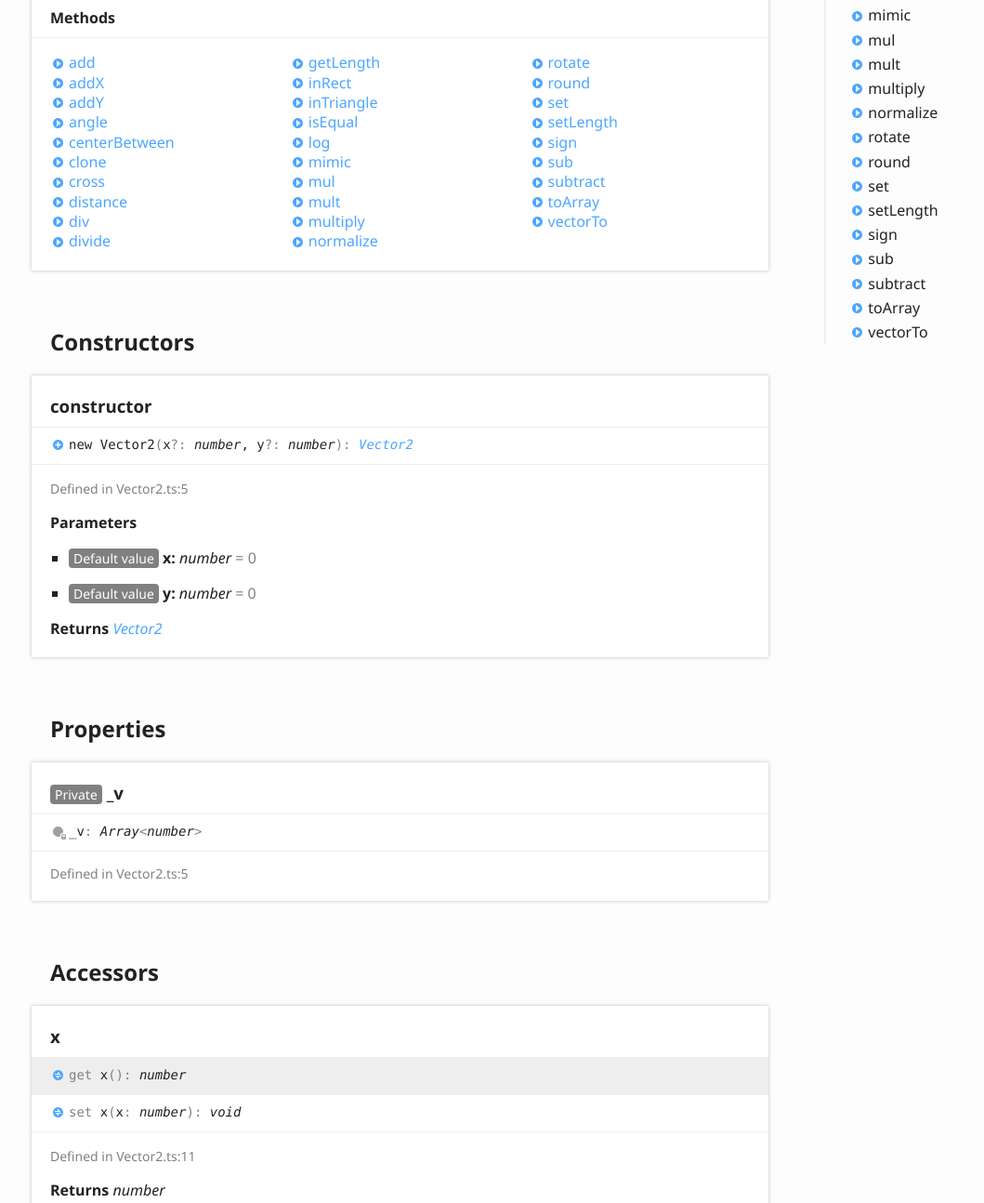
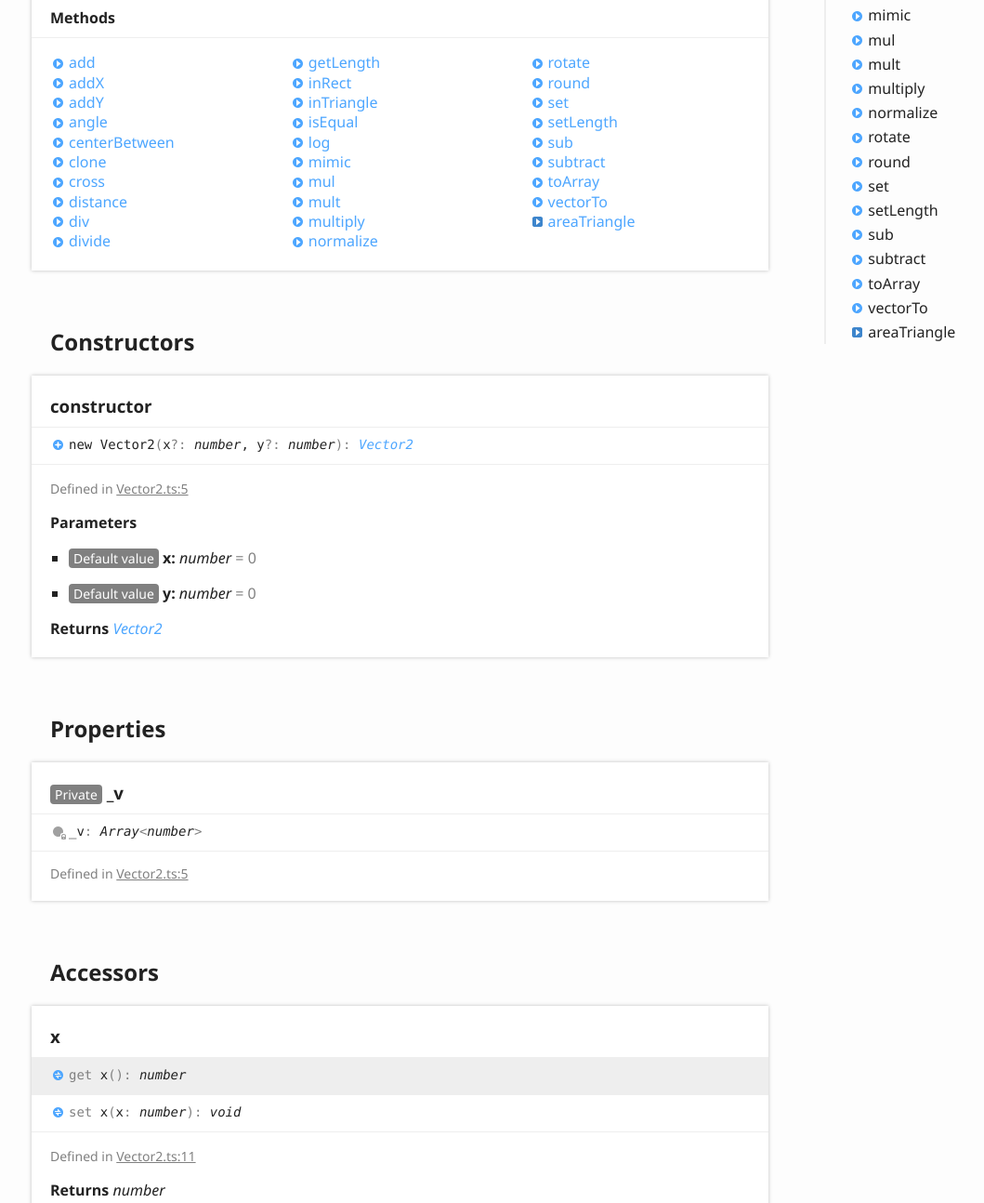
Before and after one commit to itbrandonsilva/vector2, a website: page docs/classes/vector2.html in a window 1280 px wide. Shown: the part 812-2106 px from the top of the page at 93% size, without its empty margins (6-1065 px from the left). Drawn offline with Linux system fonts and the light colour scheme.

Commit message:
Sporadic updates.

```diff
--- a/docs/classes/vector2.html
+++ b/docs/classes/vector2.html
@@ -132,11 +132,11 @@
 								<li class="tsd-kind-method tsd-parent-kind-class"><a href="vector2.html#round" class="tsd-kind-icon">round</a></li>
 								<li class="tsd-kind-method tsd-parent-kind-class"><a href="vector2.html#set" class="tsd-kind-icon">set</a></li>
 								<li class="tsd-kind-method tsd-parent-kind-class"><a href="vector2.html#setlength" class="tsd-kind-icon">set<wbr>Length</a></li>
-								<li class="tsd-kind-method tsd-parent-kind-class"><a href="vector2.html#sign" class="tsd-kind-icon">sign</a></li>
 								<li class="tsd-kind-method tsd-parent-kind-class"><a href="vector2.html#sub" class="tsd-kind-icon">sub</a></li>
 								<li class="tsd-kind-method tsd-parent-kind-class"><a href="vector2.html#subtract" class="tsd-kind-icon">subtract</a></li>
 								<li class="tsd-kind-method tsd-parent-kind-class"><a href="vector2.html#toarray" class="tsd-kind-icon">to<wbr>Array</a></li>
 								<li class="tsd-kind-method tsd-parent-kind-class"><a href="vector2.html#vectorto" class="tsd-kind-icon">vector<wbr>To</a></li>
+								<li class="tsd-kind-method tsd-parent-kind-class tsd-is-static"><a href="vector2.html#areatriangle" class="tsd-kind-icon">area<wbr>Triangle</a></li>
 							</ul>
 						</section>
 					</div>
@@ -154,7 +154,7 @@
 						<li class="tsd-description">
 							<aside class="tsd-sources">
 								<ul>
-									<li>Defined in Vector2.ts:5</li>
+									<li>Defined in <a href="https://github.com/itbrandonsilva/vector2/blob/49bb31e/src/Vector2.ts#L5">Vector2.ts:5</a></li>
 								</ul>
 							</aside>
 							<h4 class="tsd-parameters-title">Parameters</h4>
@@ -179,7 +179,7 @@
 					<div class="tsd-signature tsd-kind-icon">_v<span class="tsd-signature-symbol">:</span> <span class="tsd-signature-type">Array</span><span class="tsd-signature-symbol">&lt;</span><span class="tsd-signature-type">number</span><span class="tsd-signature-symbol">&gt;</span></div>
 					<aside class="tsd-sources">
 						<ul>
-							<li>Defined in Vector2.ts:5</li>
+							<li>Defined in <a href="https://github.com/itbrandonsilva/vector2/blob/49bb31e/src/Vector2.ts#L5">Vector2.ts:5</a></li>
 						</ul>
 					</aside>
 				</section>
@@ -197,7 +197,7 @@
 						<li class="tsd-description">
 							<aside class="tsd-sources">
 								<ul>
-									<li>Defined in Vector2.ts:11</li>
+									<li>Defined in <a href="https://github.com/itbrandonsilva/vector2/blob/49bb31e/src/Vector2.ts#L11">Vector2.ts:11</a></li>
 								</ul>
 							</aside>
 							<h4 class="tsd-returns-title">Returns <span class="tsd-signature-type">number</span></h4>
@@ -205,7 +205,7 @@
 						<li class="tsd-description">
 							<aside class="tsd-sources">
 								<ul>
-									<li>Defined in Vector2.ts:19</li>
+									<li>Defined in <a href="https://github.com/itbrandonsilva/vector2/blob/49bb31e/src/Vector2.ts#L19">Vector2.ts:19</a></li>
 								</ul>
 							</aside>
 							<h4 class="tsd-parameters-title">Parameters</h4>
@@ -229,7 +229,7 @@
 						<li class="tsd-description">
 							<aside class="tsd-sources">
 								<ul>
-									<li>Defined in Vector2.ts:15</li>
+									<li>Defined in <a href="https://github.com/itbrandonsilva/vector2/blob/49bb31e/src/Vector2.ts#L15">Vector2.ts:15</a></li>
 								</ul>
 							</aside>
 							<h4 class="tsd-returns-title">Returns <span class="tsd-signature-type">number</span></h4>
@@ -237,7 +237,7 @@
 						<li class="tsd-description">
 							<aside class="tsd-sources">
 								<ul>
-									<li>Defined in Vector2.ts:20</li>
+									<li>Defined in <a href="https://github.com/itbrandonsilva/vector2/blob/49bb31e/src/Vector2.ts#L20">Vector2.ts:20</a></li>
 								</ul>
 							</aside>
 							<h4 class="tsd-parameters-title">Parameters</h4>
@@ -263,7 +263,7 @@
 						<li class="tsd-description">
 							<aside class="tsd-sources">
 								<ul>
-									<li>Defined in Vector2.ts:44</li>
+									<li>Defined in <a href="https://github.com/itbrandonsilva/vector2/blob/49bb31e/src/Vector2.ts#L44">Vector2.ts:44</a></li>
 								</ul>
 							</aside>
 							<h4 class="tsd-parameters-title">Parameters</h4>
@@ -286,7 +286,7 @@
 						<li class="tsd-description">
 							<aside class="tsd-sources">
 								<ul>
-									<li>Defined in Vector2.ts:50</li>
+									<li>Defined in <a href="https://github.com/itbrandonsilva/vector2/blob/49bb31e/src/Vector2.ts#L50">Vector2.ts:50</a></li>
 								</ul>
 							</aside>
 							<h4 class="tsd-parameters-title">Parameters</h4>
@@ -309,7 +309,7 @@
 						<li class="tsd-description">
 							<aside class="tsd-sources">
 								<ul>
-									<li>Defined in Vector2.ts:55</li>
+									<li>Defined in <a href="https://github.com/itbrandonsilva/vector2/blob/49bb31e/src/Vector2.ts#L55">Vector2.ts:55</a></li>
 								</ul>
 							</aside>
 							<h4 class="tsd-parameters-title">Parameters</h4>
@@ -332,7 +332,7 @@
 						<li class="tsd-description">
 							<aside class="tsd-sources">
 								<ul>
-									<li>Defined in Vector2.ts:118</li>
+									<li>Defined in <a href="https://github.com/itbrandonsilva/vector2/blob/49bb31e/src/Vector2.ts#L118">Vector2.ts:118</a></li>
 								</ul>
 							</aside>
 							<h4 class="tsd-returns-title">Returns <span class="tsd-signature-type">number</span></h4>
@@ -349,7 +349,7 @@
 						<li class="tsd-description">
 							<aside class="tsd-sources">
 								<ul>
-									<li>Defined in Vector2.ts:175</li>
+									<li>Defined in <a href="https://github.com/itbrandonsilva/vector2/blob/49bb31e/src/Vector2.ts#L175">Vector2.ts:175</a></li>
 								</ul>
 							</aside>
 							<h4 class="tsd-parameters-title">Parameters</h4>
@@ -372,7 +372,7 @@
 						<li class="tsd-description">
 							<aside class="tsd-sources">
 								<ul>
-									<li>Defined in Vector2.ts:40</li>
+									<li>Defined in <a href="https://github.com/itbrandonsilva/vector2/blob/49bb31e/src/Vector2.ts#L40">Vector2.ts:40</a></li>
 								</ul>
 							</aside>
 							<h4 class="tsd-returns-title">Returns <a href="vector2.html" class="tsd-signature-type">Vector2</a></h4>
@@ -389,7 +389,7 @@
 						<li class="tsd-description">
 							<aside class="tsd-sources">
 								<ul>
-									<li>Defined in Vector2.ts:147</li>
+									<li>Defined in <a href="https://github.com/itbrandonsilva/vector2/blob/49bb31e/src/Vector2.ts#L147">Vector2.ts:147</a></li>
 								</ul>
 							</aside>
 							<h4 class="tsd-parameters-title">Parameters</h4>
@@ -412,7 +412,7 @@
 						<li class="tsd-description">
 							<aside class="tsd-sources">
 								<ul>
-									<li>Defined in Vector2.ts:114</li>
+									<li>Defined in <a href="https://github.com/itbrandonsilva/vector2/blob/49bb31e/src/Vector2.ts#L114">Vector2.ts:114</a></li>
 								</ul>
 							</aside>
 							<h4 class="tsd-parameters-title">Parameters</h4>
@@ -435,7 +435,7 @@
 						<li class="tsd-description">
 							<aside class="tsd-sources">
 								<ul>
-									<li>Defined in Vector2.ts:90</li>
+									<li>Defined in <a href="https://github.com/itbrandonsilva/vector2/blob/49bb31e/src/Vector2.ts#L90">Vector2.ts:90</a></li>
 								</ul>
 							</aside>
 							<h4 class="tsd-parameters-title">Parameters</h4>
@@ -458,7 +458,7 @@
 						<li class="tsd-description">
 							<aside class="tsd-sources">
 								<ul>
-									<li>Defined in Vector2.ts:84</li>
+									<li>Defined in <a href="https://github.com/itbrandonsilva/vector2/blob/49bb31e/src/Vector2.ts#L84">Vector2.ts:84</a></li>
 								</ul>
 							</aside>
 							<h4 class="tsd-parameters-title">Parameters</h4>
@@ -481,7 +481,7 @@
 						<li class="tsd-description">
 							<aside class="tsd-sources">
 								<ul>
-									<li>Defined in Vector2.ts:102</li>
+									<li>Defined in <a href="https://github.com/itbrandonsilva/vector2/blob/49bb31e/src/Vector2.ts#L102">Vector2.ts:102</a></li>
 								</ul>
 							</aside>
 							<h4 class="tsd-returns-title">Returns <span class="tsd-signature-type">number</span></h4>
@@ -498,12 +498,12 @@
 						<li class="tsd-description">
 							<aside class="tsd-sources">
 								<ul>
-									<li>Defined in Vector2.ts:160</li>
+									<li>Defined in <a href="https://github.com/itbrandonsilva/vector2/blob/49bb31e/src/Vector2.ts#L160">Vector2.ts:160</a></li>
 								</ul>
 							</aside>
 							<div class="tsd-comment tsd-typography">
 								<div class="lead">
-									<p>Determine if the vector lies with the given rectangle.</p>
+									<p>Determine if the point lies within the given rectangle.</p>
 								</div>
 							</div>
 							<h4 class="tsd-parameters-title">Parameters</h4>
@@ -529,12 +529,12 @@
 						<li class="tsd-description">
 							<aside class="tsd-sources">
 								<ul>
-									<li>Defined in Vector2.ts:167</li>
+									<li>Defined in <a href="https://github.com/itbrandonsilva/vector2/blob/49bb31e/src/Vector2.ts#L167">Vector2.ts:167</a></li>
 								</ul>
 							</aside>
 							<div class="tsd-comment tsd-typography">
 								<div class="lead">
-									<p>Determine if the vector lies within the given triangle.</p>
+									<p>Determine if the point lies within the given triangle.</p>
 								</div>
 							</div>
 							<h4 class="tsd-parameters-title">Parameters</h4>
@@ -563,7 +563,7 @@
 						<li class="tsd-description">
 							<aside class="tsd-sources">
 								<ul>
-									<li>Defined in Vector2.ts:94</li>
+									<li>Defined in <a href="https://github.com/itbrandonsilva/vector2/blob/49bb31e/src/Vector2.ts#L94">Vector2.ts:94</a></li>
 								</ul>
 							</aside>
 							<h4 class="tsd-parameters-title">Parameters</h4>
@@ -586,7 +586,7 @@
 						<li class="tsd-description">
 							<aside class="tsd-sources">
 								<ul>
-									<li>Defined in Vector2.ts:190</li>
+									<li>Defined in <a href="https://github.com/itbrandonsilva/vector2/blob/49bb31e/src/Vector2.ts#L192">Vector2.ts:192</a></li>
 								</ul>
 							</aside>
 							<h4 class="tsd-returns-title">Returns <span class="tsd-signature-type">void</span></h4>
@@ -603,7 +603,7 @@
 						<li class="tsd-description">
 							<aside class="tsd-sources">
 								<ul>
-									<li>Defined in Vector2.ts:34</li>
+									<li>Defined in <a href="https://github.com/itbrandonsilva/vector2/blob/49bb31e/src/Vector2.ts#L34">Vector2.ts:34</a></li>
 								</ul>
 							</aside>
 							<h4 class="tsd-parameters-title">Parameters</h4>
@@ -626,7 +626,7 @@
 						<li class="tsd-description">
 							<aside class="tsd-sources">
 								<ul>
-									<li>Defined in Vector2.ts:76</li>
+									<li>Defined in <a href="https://github.com/itbrandonsilva/vector2/blob/49bb31e/src/Vector2.ts#L76">Vector2.ts:76</a></li>
 								</ul>
 							</aside>
 							<h4 class="tsd-parameters-title">Parameters</h4>
@@ -649,7 +649,7 @@
 						<li class="tsd-description">
 							<aside class="tsd-sources">
 								<ul>
-									<li>Defined in Vector2.ts:80</li>
+									<li>Defined in <a href="https://github.com/itbrandonsilva/vector2/blob/49bb31e/src/Vector2.ts#L80">Vector2.ts:80</a></li>
 								</ul>
 							</aside>
 							<h4 class="tsd-parameters-title">Parameters</h4>
@@ -672,7 +672,7 @@
 						<li class="tsd-description">
 							<aside class="tsd-sources">
 								<ul>
-									<li>Defined in Vector2.ts:70</li>
+									<li>Defined in <a href="https://github.com/itbrandonsilva/vector2/blob/49bb31e/src/Vector2.ts#L70">Vector2.ts:70</a></li>
 								</ul>
 							</aside>
 							<h4 class="tsd-parameters-title">Parameters</h4>
@@ -695,7 +695,7 @@
 						<li class="tsd-description">
 							<aside class="tsd-sources">
 								<ul>
-									<li>Defined in Vector2.ts:106</li>
+									<li>Defined in <a href="https://github.com/itbrandonsilva/vector2/blob/49bb31e/src/Vector2.ts#L106">Vector2.ts:106</a></li>
 								</ul>
 							</aside>
 							<h4 class="tsd-returns-title">Returns <a href="vector2.html" class="tsd-signature-type">Vector2</a></h4>
@@ -712,7 +712,7 @@
 						<li class="tsd-description">
 							<aside class="tsd-sources">
 								<ul>
-									<li>Defined in Vector2.ts:131</li>
+									<li>Defined in <a href="https://github.com/itbrandonsilva/vector2/blob/49bb31e/src/Vector2.ts#L131">Vector2.ts:131</a></li>
 								</ul>
 							</aside>
 							<div class="tsd-comment tsd-typography">
@@ -743,7 +743,7 @@
 						<li class="tsd-description">
 							<aside class="tsd-sources">
 								<ul>
-									<li>Defined in Vector2.ts:122</li>
+									<li>Defined in <a href="https://github.com/itbrandonsilva/vector2/blob/49bb31e/src/Vector2.ts#L122">Vector2.ts:122</a></li>
 								</ul>
 							</aside>
 							<h4 class="tsd-returns-title">Returns <a href="vector2.html" class="tsd-signature-type">Vector2</a></h4>
@@ -760,7 +760,7 @@
 						<li class="tsd-description">
 							<aside class="tsd-sources">
 								<ul>
-									<li>Defined in Vector2.ts:22</li>
+									<li>Defined in <a href="https://github.com/itbrandonsilva/vector2/blob/49bb31e/src/Vector2.ts#L22">Vector2.ts:22</a></li>
 								</ul>
 							</aside>
 							<h4 class="tsd-parameters-title">Parameters</h4>
@@ -786,7 +786,7 @@
 						<li class="tsd-description">
 							<aside class="tsd-sources">
 								<ul>
-									<li>Defined in Vector2.ts:98</li>
+									<li>Defined in <a href="https://github.com/itbrandonsilva/vector2/blob/49bb31e/src/Vector2.ts#L98">Vector2.ts:98</a></li>
 								</ul>
 							</aside>
 							<h4 class="tsd-parameters-title">Parameters</h4>
@@ -800,32 +800,6 @@
 					</ul>
 				</section>
 				<section class="tsd-panel tsd-member tsd-kind-method tsd-parent-kind-class">
-					<a name="sign" class="tsd-anchor"></a>
-					<h3>sign</h3>
-					<ul class="tsd-signatures tsd-kind-method tsd-parent-kind-class">
-						<li class="tsd-signature tsd-kind-icon">sign<span class="tsd-signature-symbol">(</span>p2<span class="tsd-signature-symbol">: </span><span class="tsd-signature-type">any</span>, p3<span class="tsd-signature-symbol">: </span><span class="tsd-signature-type">any</span><span class="tsd-signature-symbol">)</span><span class="tsd-signature-symbol">: </span><span class="tsd-signature-type">number</span></li>
-					</ul>
-					<ul class="tsd-descriptions">
-						<li class="tsd-description">
-							<aside class="tsd-sources">
-								<ul>
-									<li>Defined in Vector2.ts:181</li>
-								</ul>
-							</aside>
-							<h4 class="tsd-parameters-title">Parameters</h4>
-							<ul class="tsd-parameters">
-								<li>
-									<h5>p2: <span class="tsd-signature-type">any</span></h5>
-								</li>
-								<li>
-									<h5>p3: <span class="tsd-signature-type">any</span></h5>
-								</li>
-							</ul>
-							<h4 class="tsd-returns-title">Returns <span class="tsd-signature-type">number</span></h4>
-						</li>
-					</ul>
-				</section>
-				<section class="tsd-panel tsd-member tsd-kind-method tsd-parent-kind-class">
 					<a name="sub" class="tsd-anchor"></a>
 					<h3>sub</h3>
 					<ul class="tsd-signatures tsd-kind-method tsd-parent-kind-class">
@@ -835,7 +809,7 @@
 						<li class="tsd-description">
 							<aside class="tsd-sources">
 								<ul>
-									<li>Defined in Vector2.ts:66</li>
+									<li>Defined in <a href="https://github.com/itbrandonsilva/vector2/blob/49bb31e/src/Vector2.ts#L66">Vector2.ts:66</a></li>
 								</ul>
 							</aside>
 							<h4 class="tsd-parameters-title">Parameters</h4>
@@ -858,7 +832,7 @@
 						<li class="tsd-description">
 							<aside class="tsd-sources">
 								<ul>
-									<li>Defined in Vector2.ts:60</li>
+									<li>Defined in <a href="https://github.com/itbrandonsilva/vector2/blob/49bb31e/src/Vector2.ts#L60">Vector2.ts:60</a></li>
 								</ul>
 							</aside>
 							<h4 class="tsd-parameters-title">Parameters</h4>
@@ -881,7 +855,7 @@
 						<li class="tsd-description">
 							<aside class="tsd-sources">
 								<ul>
-									<li>Defined in Vector2.ts:186</li>
+									<li>Defined in <a href="https://github.com/itbrandonsilva/vector2/blob/49bb31e/src/Vector2.ts#L188">Vector2.ts:188</a></li>
 								</ul>
 							</aside>
 							<h4 class="tsd-returns-title">Returns <span class="tsd-signature-type">Array</span><span class="tsd-signature-symbol">&lt;</span><span class="tsd-signature-type">number</span><span class="tsd-signature-symbol">&gt;</span></h4>
@@ -898,7 +872,7 @@
 						<li class="tsd-description">
 							<aside class="tsd-sources">
 								<ul>
-									<li>Defined in Vector2.ts:152</li>
+									<li>Defined in <a href="https://github.com/itbrandonsilva/vector2/blob/49bb31e/src/Vector2.ts#L152">Vector2.ts:152</a></li>
 								</ul>
 							</aside>
 							<h4 class="tsd-parameters-title">Parameters</h4>
@@ -908,6 +882,40 @@
 								</li>
 							</ul>
 							<h4 class="tsd-returns-title">Returns <a href="vector2.html" class="tsd-signature-type">Vector2</a></h4>
+						</li>
+					</ul>
+				</section>
+				<section class="tsd-panel tsd-member tsd-kind-method tsd-parent-kind-class tsd-is-static">
+					<a name="areatriangle" class="tsd-anchor"></a>
+					<h3><span class="tsd-flag ts-flagStatic">Static</span> area<wbr>Triangle</h3>
+					<ul class="tsd-signatures tsd-kind-method tsd-parent-kind-class tsd-is-static">
+						<li class="tsd-signature tsd-kind-icon">area<wbr>Triangle<span class="tsd-signature-symbol">(</span>p1<span class="tsd-signature-symbol">: </span><a href="vector2.html" class="tsd-signature-type">Vector2</a>, p2<span class="tsd-signature-symbol">: </span><a href="vector2.html" class="tsd-signature-type">Vector2</a>, p3<span class="tsd-signature-symbol">: </span><a href="vector2.html" class="tsd-signature-type">Vector2</a><span class="tsd-signature-symbol">)</span><span class="tsd-signature-symbol">: </span><span class="tsd-signature-type">number</span></li>
+					</ul>
+					<ul class="tsd-descriptions">
+						<li class="tsd-description">
+							<aside class="tsd-sources">
+								<ul>
+									<li>Defined in <a href="https://github.com/itbrandonsilva/vector2/blob/49bb31e/src/Vector2.ts#L184">Vector2.ts:184</a></li>
+								</ul>
+							</aside>
+							<div class="tsd-comment tsd-typography">
+								<div class="lead">
+									<p>Use the 1/2 determinant method to find the area of a triangle.</p>
+								</div>
+							</div>
+							<h4 class="tsd-parameters-title">Parameters</h4>
+							<ul class="tsd-parameters">
+								<li>
+									<h5>p1: <a href="vector2.html" class="tsd-signature-type">Vector2</a></h5>
+								</li>
+								<li>
+									<h5>p2: <a href="vector2.html" class="tsd-signature-type">Vector2</a></h5>
+								</li>
+								<li>
+									<h5>p3: <a href="vector2.html" class="tsd-signature-type">Vector2</a></h5>
+								</li>
+							</ul>
+							<h4 class="tsd-returns-title">Returns <span class="tsd-signature-type">number</span></h4>
 						</li>
 					</ul>
 				</section>
@@ -1013,9 +1021,6 @@
 								<a href="vector2.html#setlength" class="tsd-kind-icon">set<wbr>Length</a>
 							</li>
 							<li class=" tsd-kind-method tsd-parent-kind-class">
-								<a href="vector2.html#sign" class="tsd-kind-icon">sign</a>
-							</li>
-							<li class=" tsd-kind-method tsd-parent-kind-class">
 								<a href="vector2.html#sub" class="tsd-kind-icon">sub</a>
 							</li>
 							<li class=" tsd-kind-method tsd-parent-kind-class">
@@ -1026,6 +1031,9 @@
 							</li>
 							<li class=" tsd-kind-method tsd-parent-kind-class">
 								<a href="vector2.html#vectorto" class="tsd-kind-icon">vector<wbr>To</a>
+							</li>
+							<li class=" tsd-kind-method tsd-parent-kind-class tsd-is-static">
+								<a href="vector2.html#areatriangle" class="tsd-kind-icon">area<wbr>Triangle</a>
 							</li>
 						</ul>
 					</li>
--- a/tsconfig.json
+++ b/tsconfig.json
@@ -4,6 +4,7 @@
         "target": "es5",
         "noImplicitAny": false,
         "sourceMap": false,
-        "outDir": "./dist"
+        "outDir": "./build",
+        "declaration": true
     }
 }
```
Also changed, not shown: package.json (+6 -4 lines), src/Vector2.ts (+11 -9 lines), test/test.js (+20 -1 lines), README.md, build/Vector2.d.ts (added), build/Vector2.js, docs/assets/js/search.js, 1 other file.
